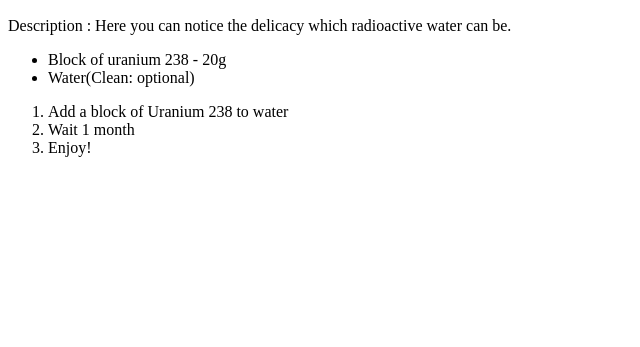
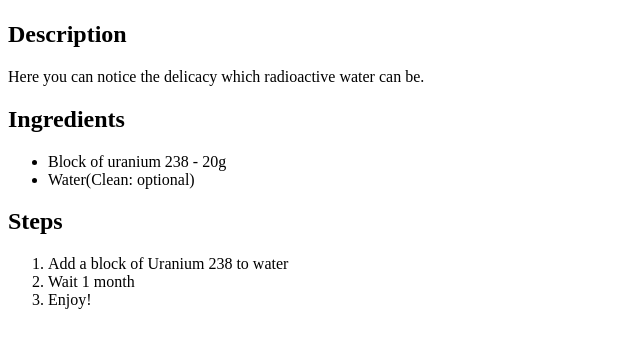
Before and after one commit to BillGatesReckoning/odin-recipes, a plain HTML site: page recipes/RadioactiveWater.html in a window 1280 px wide. Shown: the part 283-630 px from the top of the page, without its empty margins (0-640 px from the left). Drawn offline with Linux system fonts and the light colour scheme.

Commit message:
Add headings for better orientation in the recipes

```diff
--- a/recipes/RadioactiveWater.html
+++ b/recipes/RadioactiveWater.html
@@ -7,11 +7,14 @@
     <body>
         <h1>Radioactive water</h1>
         <img src="https://i.pinimg.com/736x/d4/b1/0f/d4b10f050b025942739c7d53f1681703.jpg" alt="Well prepared radioactive water" height="200" width="200">
-        <p>Description : Here you can notice the delicacy which radioactive water can be.</p>
+        <h2>Description</h2>
+        <p>Here you can notice the delicacy which radioactive water can be.</p>
+        <h2>Ingredients</h2>
         <ul>
             <li>Block of uranium 238 - 20g</li>
             <li>Water(Clean: optional)</li>
         </ul>
+        <h2>Steps</h2>
         <ol>
             <li>Add a block of Uranium 238 to water</li>
             <li>Wait 1 month</li>
```
Also changed, not shown: recipes/dirtcake.html (+4 -1 lines), recipes/ice.html (+4 -1 lines).
